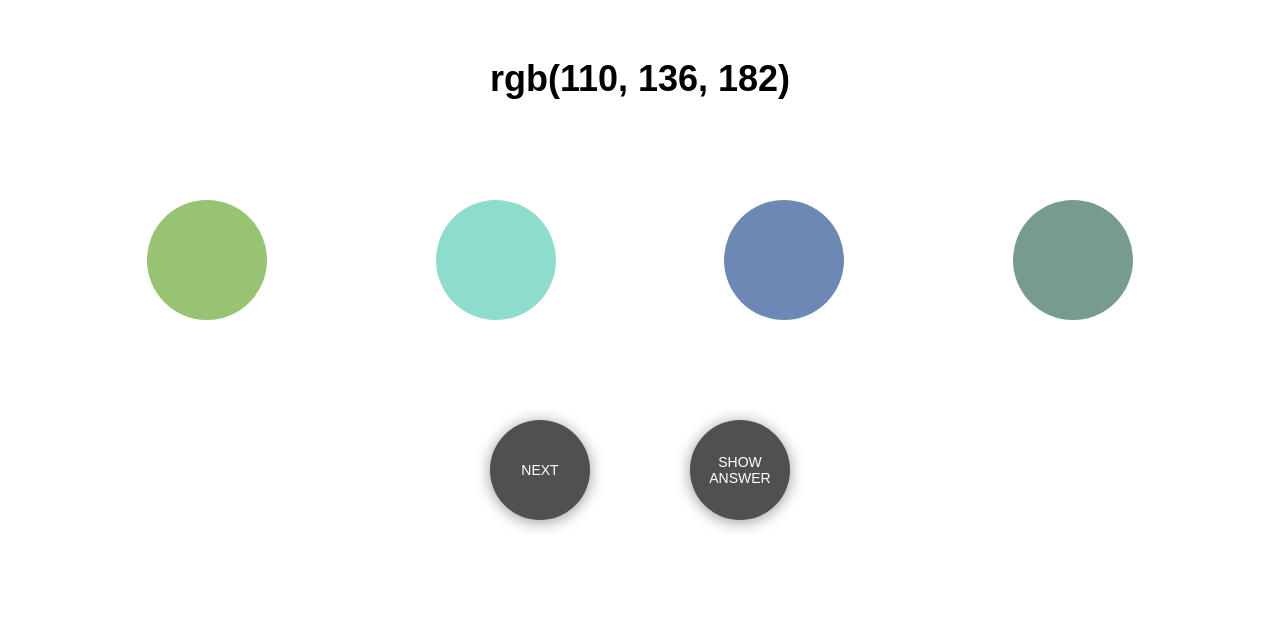
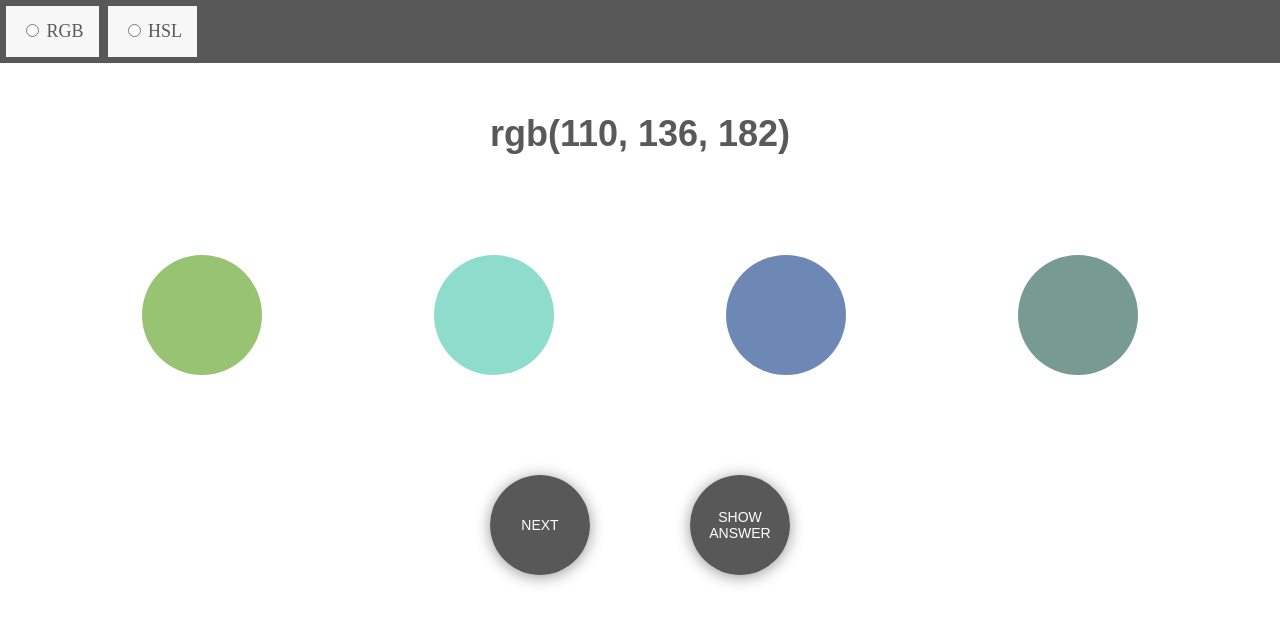
Before and after one commit to KCode100/rgb-hsl-test-yourself-app, a plain HTML site: page index.html in a window 1280 px wide. Drawn offline with Linux system fonts and the light colour scheme.

Commit message:
start hsl feature

```diff
--- a/css/style.css
+++ b/css/style.css
@@ -1,4 +1,26 @@
 body {
+	margin: 0;
+	padding: 0;
+	color: rgba(80, 80, 80, 0.95);
+}
+
+.header {
+	background-color: rgba(80, 80, 80, 0.95);
+	padding: 6px;
+}
+.selector {
+	background-color: #f7f7f7;
+	padding: 15px;
+	display: inline-block;
+	font-size: 18px;
+	margin-right: 5px;
+}
+label {
+	height: 100%;
+	width: 100%;
+}
+
+main {
 	padding: 20px;
 }
 
@@ -30,7 +52,7 @@ body {
 	gap: 100px;
 }
 .btn {
-	background-color: #505050;
+	background-color: rgba(80, 80, 80, 0.95);
 	width: 100px;
 	height: 100px;
 	border-radius: 100%;
--- a/index.html
+++ b/index.html
@@ -9,12 +9,29 @@
 </head>
 <body>
 
+    <header class="header">
+        <form action="#">
+            <div class="selector">
+                <input type="radio" id="rgb" name="type" value="rgb">
+                <label for="rgb">RGB</label>
+            </div>
+
+            <div class="selector">
+                <input type="radio" id="hsl" name="type" value="hsl">
+                <label for="hsl">HSL</label>
+            </div>
+        </form>
+
+    </header>
+
+    <main>
         <h2 class="question"></h2>
         <div class="container"></div>
         <div class="btns-container">
             <button class="btn" id="next-question">Next</button>
             <button class="btn" id="show-answer">Show answer</button>
         </div>
+    </main>
 
     <script src="./js/script.js"></script>
 </body>
```
Lines whose indentation alone changed are shown as unchanged.
